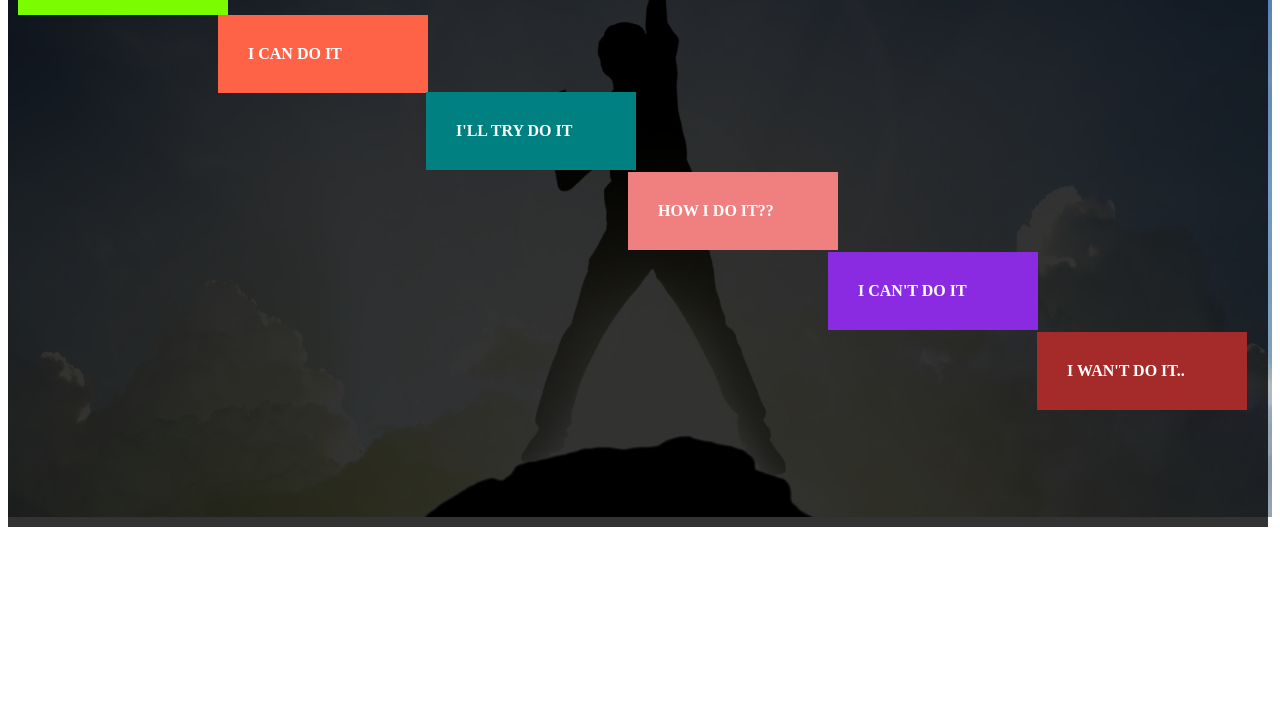
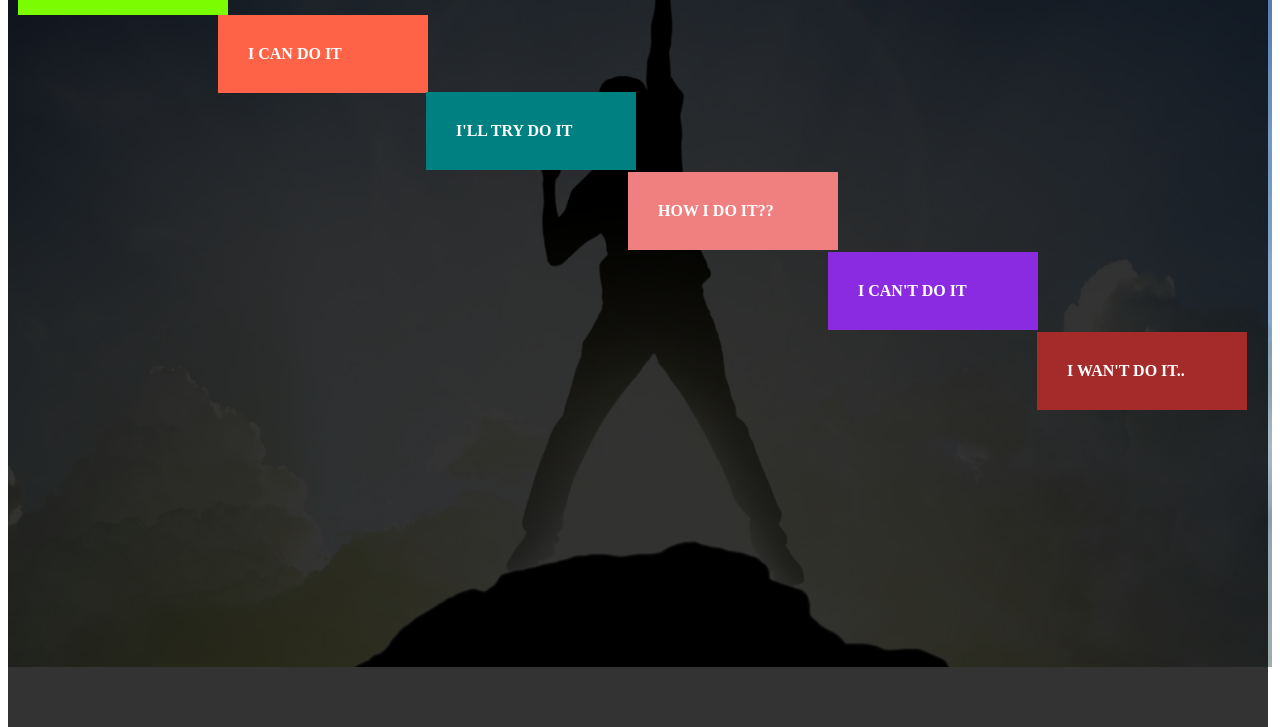
Before and after one commit to AmnaAbdAlkareem/steps-of-success, a plain HTML site: page index.html in a window 1280 px wide. Shown: the part 141-868 px from the top of the page. Before the commit the page ends 800 px from the top, so only its background shows below. Drawn offline with Linux system fonts and the light colour scheme.

Commit message:
change height

```diff
--- a/css/style.css
+++ b/css/style.css
@@ -4,11 +4,11 @@ body{
 }
 .continer{
     background: url(../images/success.jpg) no-repeat center center/cover;
-    height: 650px;
+    height: 100vh;
 
 }
 .steps{
-    height: 600px;
+    height: 100vh;
     width: 1200px;
     background-color: rgba(0,0, 0,0.8);
 }
@@ -66,6 +66,7 @@ h1{
 h1{
     font-size: 20px;
     left:10px ;
+
 }
 
 
```
